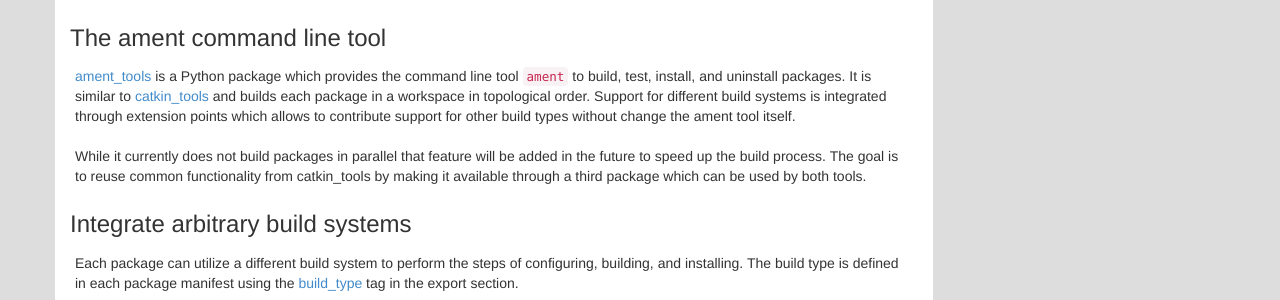
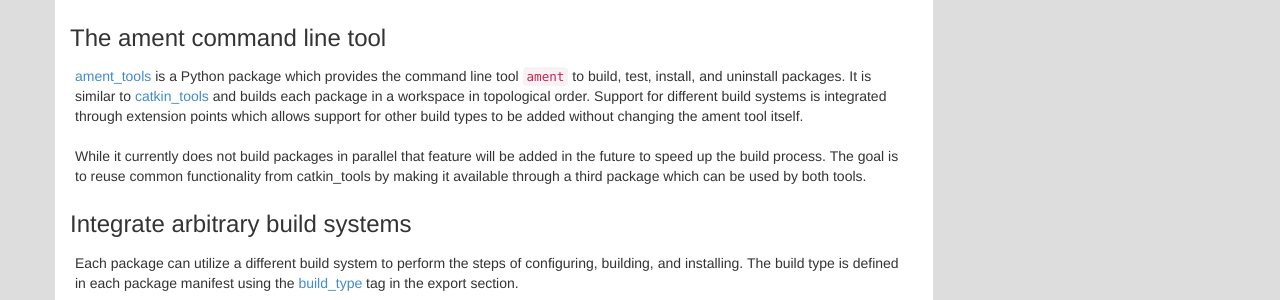
Before and after one commit to ros2/design, a Jekyll site: the page built from articles/100_ament.md, in a window 1280 px wide and 900 px high, scrolled down 723 px. Shown: the part 172-472 px from the top of the window. Built offline with Jekyll 4.4.1, drawn with Linux system fonts in a browser that asks for light colours; nearby versions of some CDN libraries.

Commit message:
Fix a typo. (#158)
* Fix a typo.

* Another small grammar fix.

Signed-off-by: Chris Lalancette <clalancette@openrobotics.org>

* rephrased based on feedback

```diff
--- a/articles/100_ament.md
+++ b/articles/100_ament.md
@@ -57,7 +57,7 @@
 
 [ament_tools](https://github.com/ament/ament_tools) is a Python package which provides the command line tool `ament` to build, test, install, and uninstall packages.
 It is similar to [catkin_tools](https://github.com/catkin/catkin_tools) and builds each package in a workspace in topological order.
-Support for different build systems is integrated through extension points which allows to contribute support for other build types without change the ament tool itself.
+Support for different build systems is integrated through extension points which allows support for other build types to be added without changing the ament tool itself.
 
 While it currently does not build packages in parallel that feature will be added in the future to speed up the build process.
 The goal is to reuse common functionality from catkin_tools by making it available through a third package which can be used by both tools.
```
